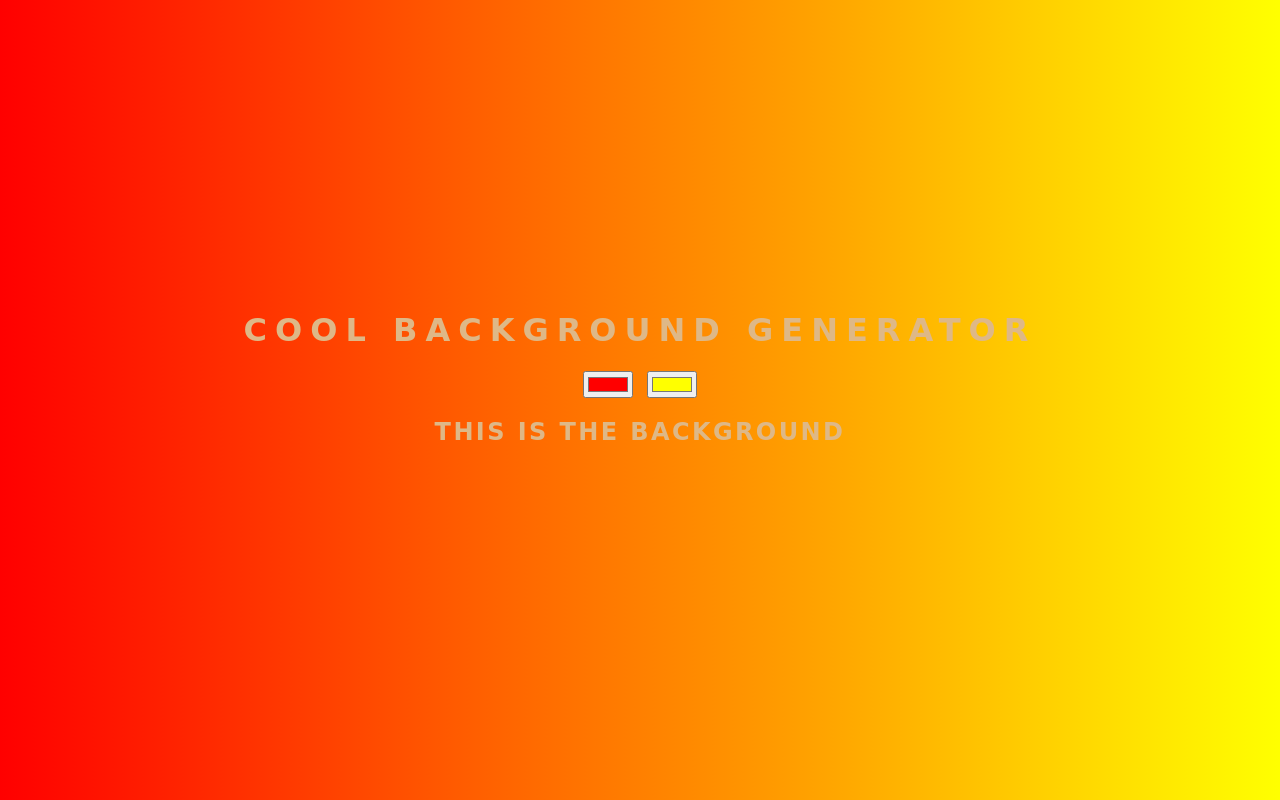
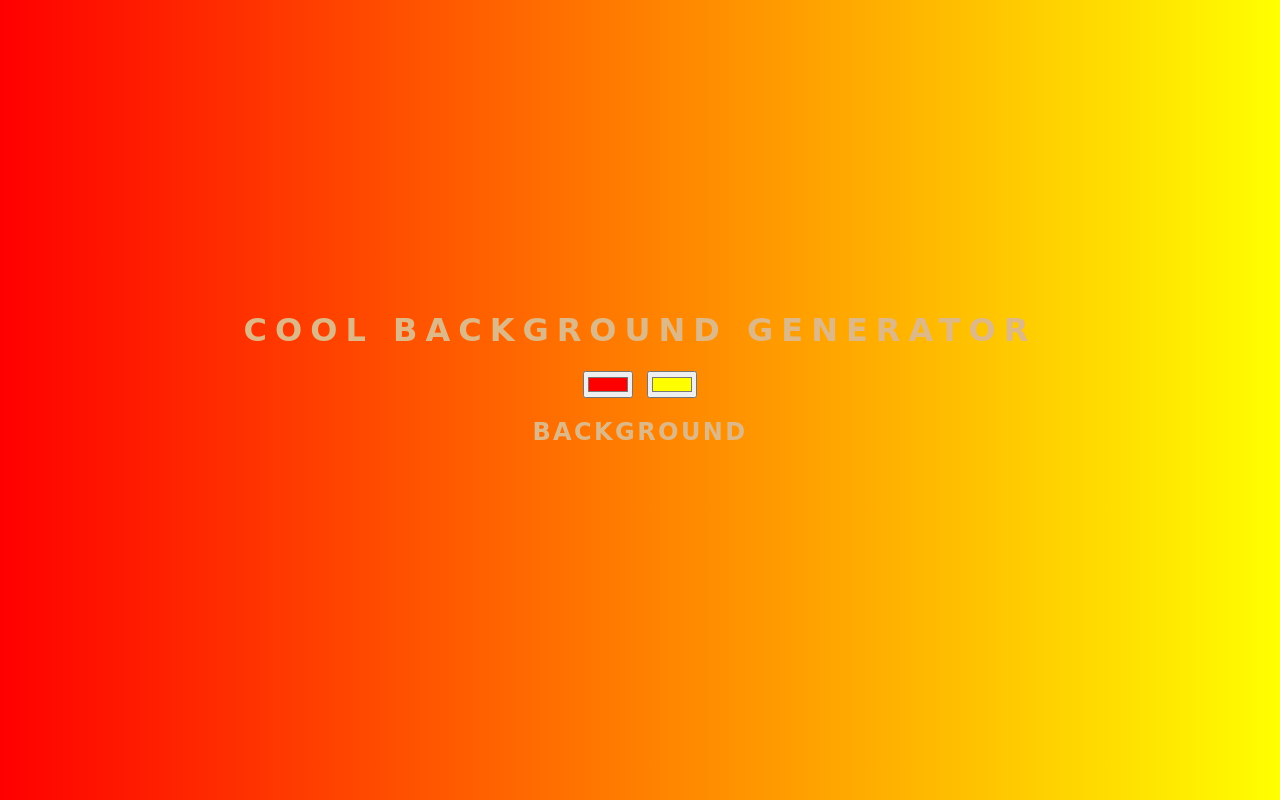
Before and after one commit to WiTcH-Devil/BackgroundGenerator, a plain HTML site: page index.html in a window 1280 px wide. Drawn offline with Linux system fonts and the light colour scheme.

Commit message:
Text Background

```diff
--- a/index.html
+++ b/index.html
@@ -13,7 +13,7 @@
             <input class="color1" type="color" name="color1" value="#ff0000">
             <input class="color2" type="color" name="color2" value="#ffff00">
         </div>
-        <h2>This is the Background</h2>
+        <h2>Background</h2>
         <h5></h5>
     </div>
     <script type="text/javascript" src="script.js"></script>
```
